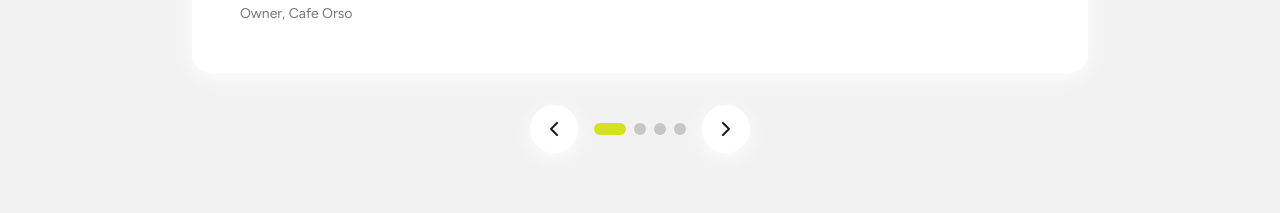
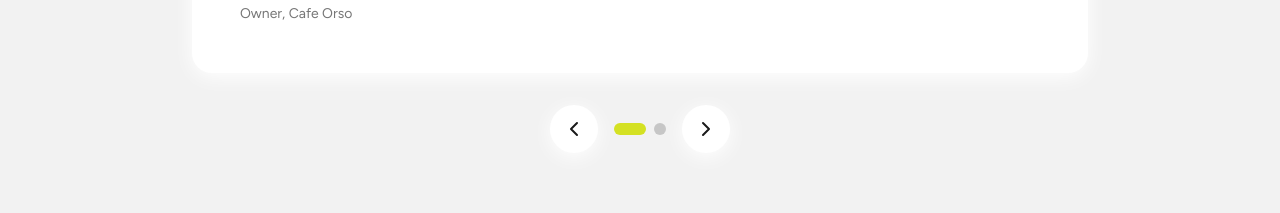
Before and after one commit to Cheqee9525/noahdigitallabs, a React (Vite) app: page / in a window 1280 px wide. Shown: the part 5443-5656 px from the top of the page. Built offline with nearby package versions, Linux system fonts and the light colour scheme.

Commit message:
update testimonials

```diff
--- a/src/sections/Testimonials.tsx
+++ b/src/sections/Testimonials.tsx
@@ -12,24 +12,10 @@ const testimonials = [
     rating: 5,
   },
   {
-    name: 'David Chen',
-    role: 'Owner, Kitsilano Nail Studio',
-    content:
-      'I was paying for a website that did nothing for me. Noah rebuilt it in two weeks and we started getting booking requests through the site within days. Straightforward to work with, no agency runaround.',
-    rating: 5,
-  },
-  {
     name: 'Emily Rodriguez',
     role: 'Owner, Tutto Belle',
     content:
       'What surprised me most was the communication. Noah explained everything to me in terms I understood, not in technical jargon. The site is already generating online orders, and the ROI was clear in the first month.',
-    rating: 5,
-  },
-  {
-    name: 'Megan Walsh',
-    role: 'Owner, Mount Bakery',
-    content:
-      'I paid $400 for a generic template before I met Noah. For a little more, he made me something custom that actually brings me clients. A world of difference, I wish I had started with him.',
     rating: 5,
   },
 ];
```
